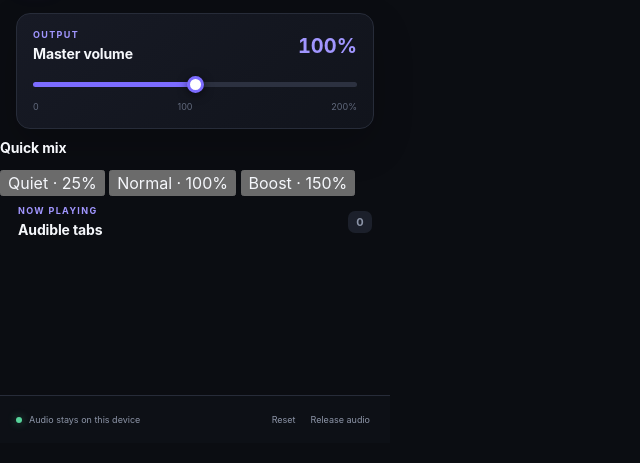
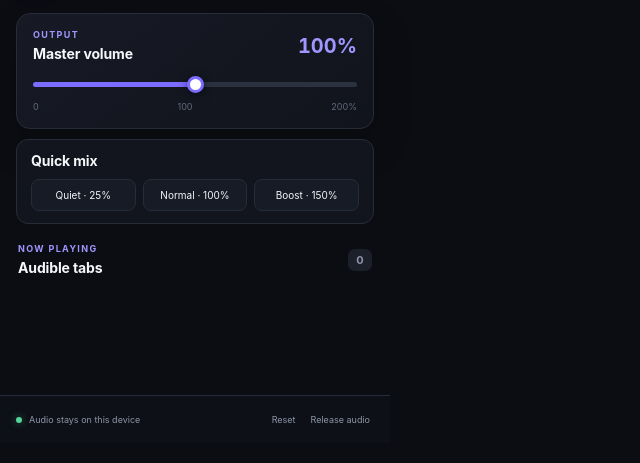
Before and after one commit to ZinxValkyria/TabMixer, a website with bundled scripts: page src/popup/popup.html in a window 1280 px wide. Shown: the part 77-540 px from the top of the page, without its empty margins (0-640 px from the left). Built offline with nearby package versions, Linux system fonts and the light colour scheme; some packages are replaced by stand-ins of ours; no server answers.

Commit message:
feat: add accessible quick mix master volume presets

```diff
--- a/src/popup/popup.css
+++ b/src/popup/popup.css
@@ -80,3 +80,11 @@ footer { min-height: 48px; padding: 10px 16px; border-top: 1px solid var(--line)
 .text-button.danger:hover { color: var(--danger); }
 button:focus-visible { outline: 2px solid var(--accent-2); outline-offset: 2px; }
 @media (prefers-reduced-motion: reduce) { * { transition: none !important; } }
+
+/* v2 quick-mix presets */
+.presets { margin: 0 16px 10px; padding: 12px 14px; border: 1px solid var(--line); border-radius: 12px; background: var(--panel); }
+.presets .section-heading { margin-bottom: 10px; }
+.preset-actions { display: grid; grid-template-columns: repeat(3, minmax(0, 1fr)); gap: 7px; }
+.preset-button { border: 1px solid var(--line); border-radius: 8px; padding: 9px 3px; background: var(--panel-raised); color: var(--text); font-size: 10px; cursor: pointer; }
+.preset-button:hover { border-color: var(--accent); background: #242139; }
+.preset-button:disabled { opacity: .5; cursor: wait; }
```
